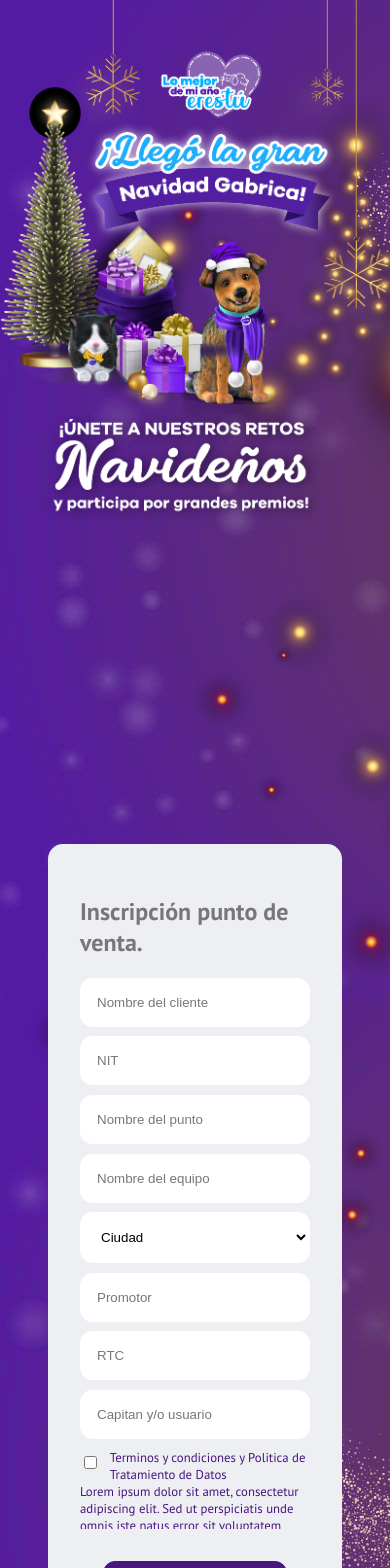
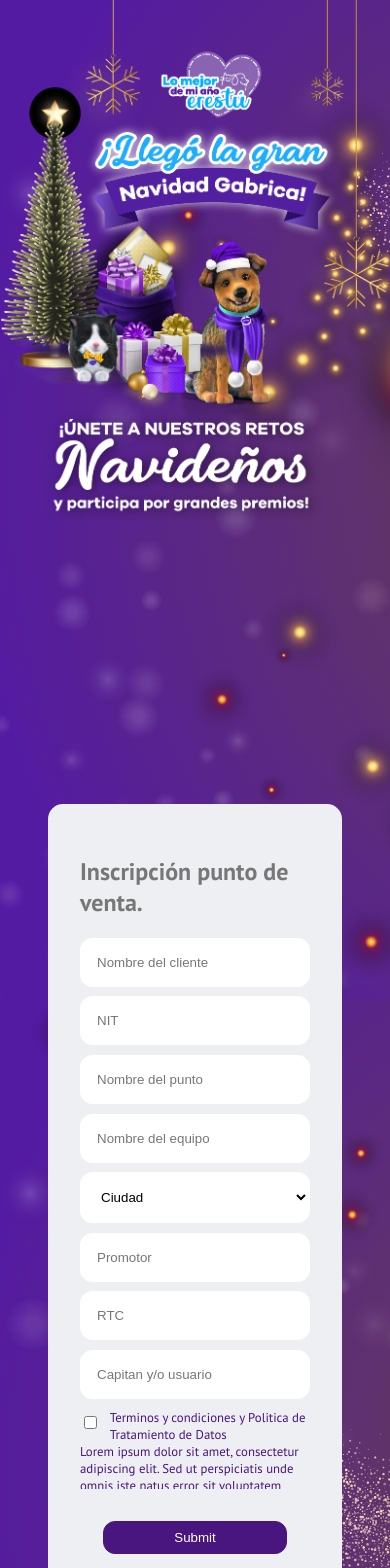
Before and after one commit to cigotete/vue-client-register-form-test, a Vue app: page / in a window 390 px wide. Shown: the top 1568 px of the page. Built offline with nearby package versions, Linux system fonts and the light colour scheme.

Commit message:
Added media query to section tag.

```diff
--- a/src/styles.scss
+++ b/src/styles.scss
@@ -92,6 +92,13 @@
   justify-content: center;
 
   background: #EDEFF2;
+  @media (max-width: 600px) {
+    margin-top: -40px;
+  }
+
+  @media (min-width: 601px) {
+      margin-top: 80px;
+  }
 }
 
 .error {
```
